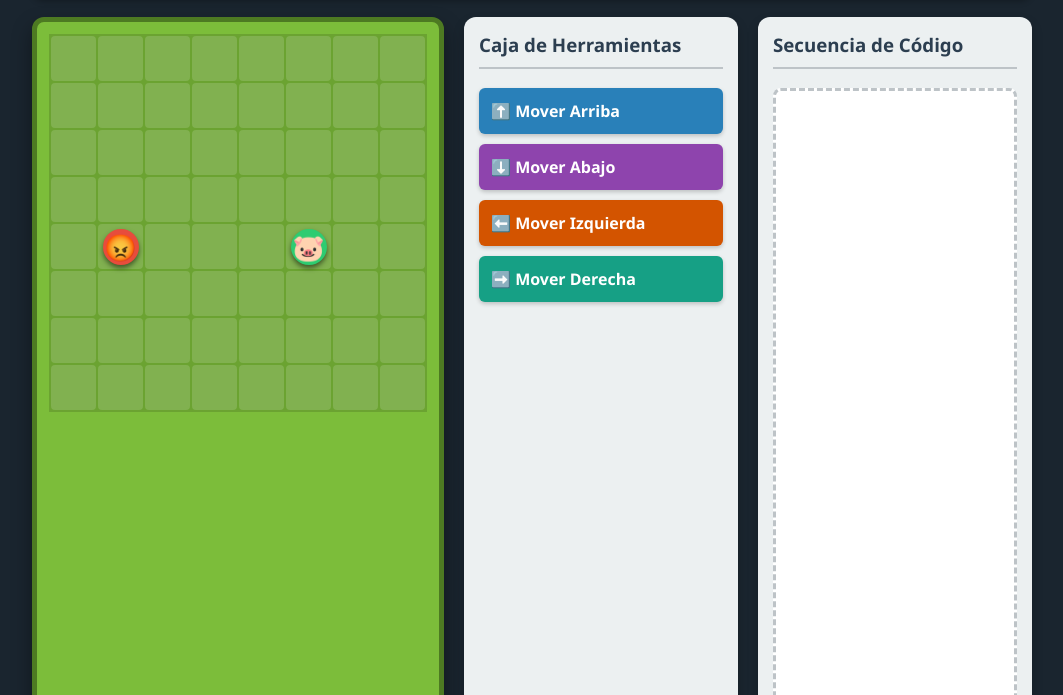
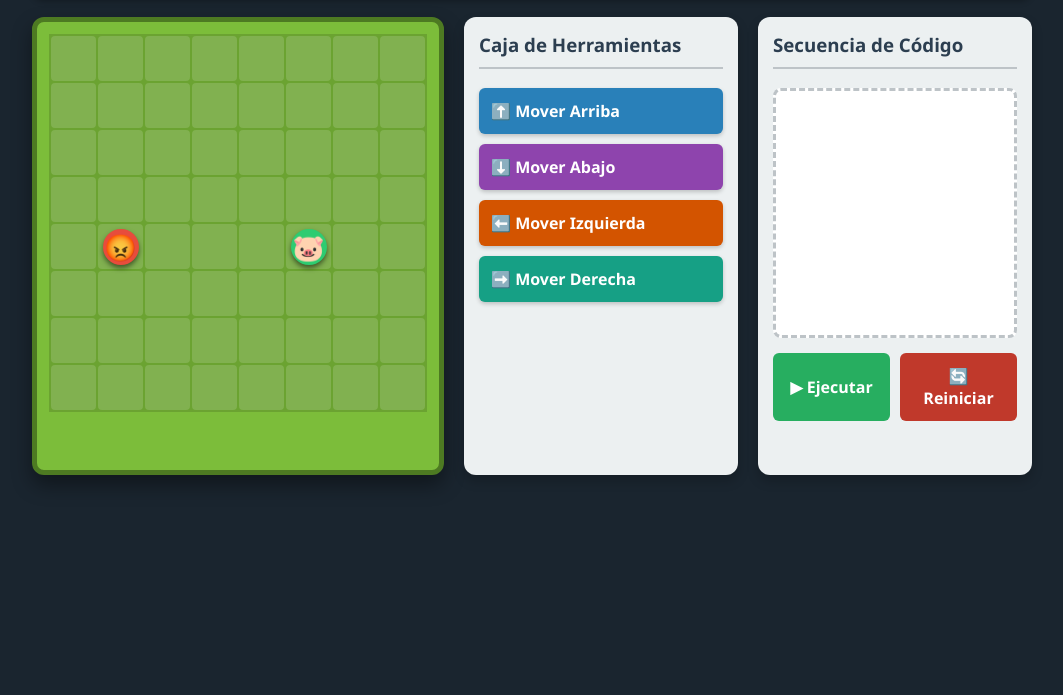
Before and after one commit to elvisriva-max/birt, a plain HTML site: page index.html in a window 1280 px wide. Shown: the part 105-800 px from the top of the page, without its empty margins (108-1171 px from the left). Drawn offline with Linux system fonts and the light colour scheme.

Commit message:
Update index.html

```diff
--- a/index.html
+++ b/index.html
@@ -147,7 +147,7 @@
       border: 3px dashed #bdc3c7;
       border-radius: 8px;
       padding: 10px;
-      min-height: 850px;
+      min-height: 250px;
       background-color: #ffffff;
       display: flex;
       flex-direction: column;
```
